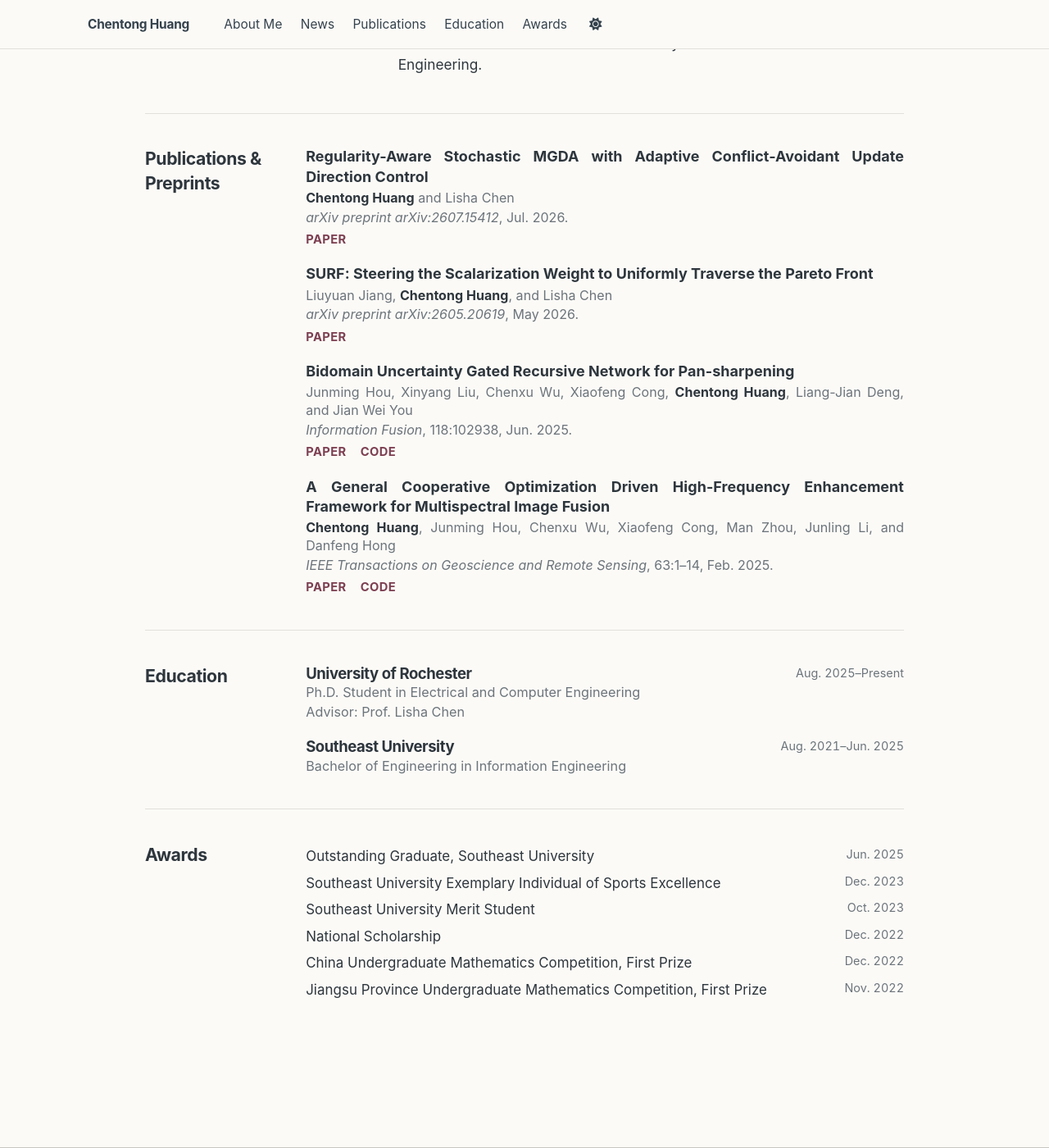
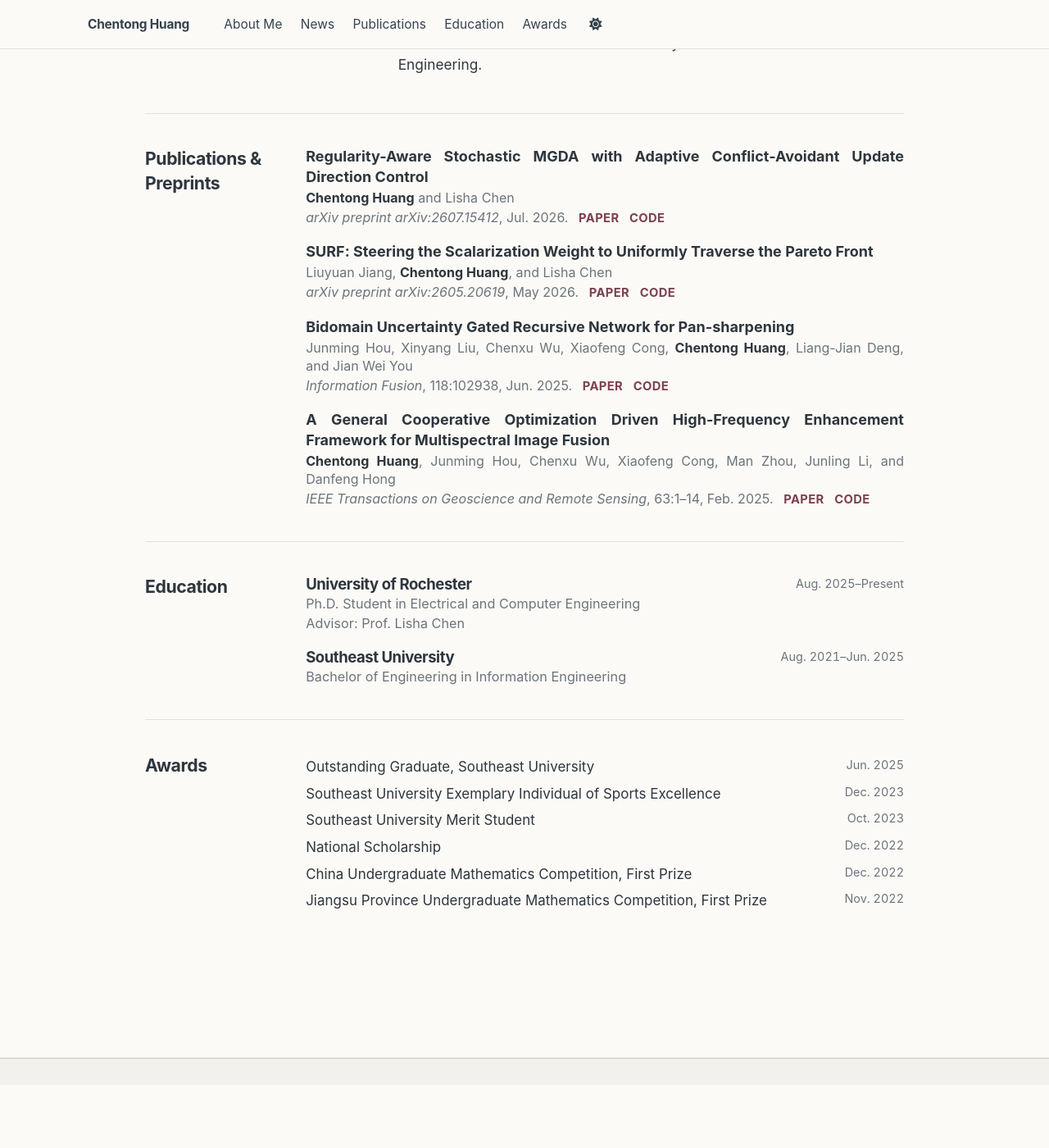
Before and after one commit to chentongh/chentongh.github.io, a Jekyll site: the page built from _pages/about.md, in a window 1280 px wide and 1400 px high, scrolled down 602 px. Shown: the whole window at 82% size. Built offline with Jekyll 4.4.1, drawn with Linux system fonts in a browser that asks for light colours; after the commit the page ends 1925 px from its top, so only the background shows below that.

Commit message:
Place publication links inline

```diff
--- a/_pages/about.md
+++ b/_pages/about.md
@@ -62,26 +62,22 @@ redirect_from:
         <li>
           <p class="publication-title">Regularity-Aware Stochastic MGDA with Adaptive Conflict-Avoidant Update Direction Control</p>
           <p class="publication-authors"><strong>Chentong Huang</strong> and Lisha Chen</p>
-          <p class="publication-venue"><em>arXiv preprint arXiv:2607.15412</em>, Jul. 2026.</p>
-          <p class="publication-links"><a href="https://arxiv.org/abs/2607.15412">Paper</a></p>
+          <p class="publication-venue"><em>arXiv preprint arXiv:2607.15412</em>, Jul. 2026.<span class="publication-links"><a href="https://arxiv.org/abs/2607.15412">Paper</a><a href="https://github.com/chentongh/MoRe_Moo">Code</a></span></p>
         </li>
         <li>
           <p class="publication-title">SURF: Steering the Scalarization Weight to Uniformly Traverse the Pareto Front</p>
           <p class="publication-authors">Liuyuan Jiang, <strong>Chentong Huang</strong>, and Lisha Chen</p>
-          <p class="publication-venue"><em>arXiv preprint arXiv:2605.20619</em>, May 2026.</p>
-          <p class="publication-links"><a href="https://arxiv.org/pdf/2605.20619">Paper</a></p>
+          <p class="publication-venue"><em>arXiv preprint arXiv:2605.20619</em>, May 2026.<span class="publication-links"><a href="https://arxiv.org/pdf/2605.20619">Paper</a><a href="https://github.com/Liuyuan999/MOO_Uniform_PF/tree/main">Code</a></span></p>
         </li>
         <li>
           <p class="publication-title">Bidomain Uncertainty Gated Recursive Network for Pan-sharpening</p>
           <p class="publication-authors">Junming Hou, Xinyang Liu, Chenxu Wu, Xiaofeng Cong, <strong>Chentong Huang</strong>, Liang-Jian Deng, and Jian Wei You</p>
-          <p class="publication-venue"><em>Information Fusion</em>, 118:102938, Jun. 2025.</p>
-          <p class="publication-links"><a href="https://www.sciencedirect.com/science/article/pii/S1566253525000119">Paper</a><a href="https://github.com/coder-JMHou/BUGPan">Code</a></p>
+          <p class="publication-venue"><em>Information Fusion</em>, 118:102938, Jun. 2025.<span class="publication-links"><a href="https://www.sciencedirect.com/science/article/pii/S1566253525000119">Paper</a><a href="https://github.com/coder-JMHou/BUGPan">Code</a></span></p>
         </li>
         <li>
           <p class="publication-title">A General Cooperative Optimization Driven High-Frequency Enhancement Framework for Multispectral Image Fusion</p>
           <p class="publication-authors"><strong>Chentong Huang</strong>, Junming Hou, Chenxu Wu, Xiaofeng Cong, Man Zhou, Junling Li, and Danfeng Hong</p>
-          <p class="publication-venue"><em>IEEE Transactions on Geoscience and Remote Sensing</em>, 63:1–14, Feb. 2025.</p>
-          <p class="publication-links"><a href="https://ieeexplore.ieee.org/document/10897307/">Paper</a><a href="https://github.com/Vcocoi/CONet">Code</a></p>
+          <p class="publication-venue"><em>IEEE Transactions on Geoscience and Remote Sensing</em>, 63:1–14, Feb. 2025.<span class="publication-links"><a href="https://ieeexplore.ieee.org/document/10897307/">Paper</a><a href="https://github.com/Vcocoi/CONet">Code</a></span></p>
         </li>
       </ul>
     </div>
--- a/_sass/layout/_custom.scss
+++ b/_sass/layout/_custom.scss
@@ -515,9 +515,11 @@ html[data-theme="dark"] .profile-portrait {
 }
 
 .publication-links {
-  display: flex;
-  gap: 0.95rem;
-  margin-top: 0.28rem !important;
+  display: inline-flex;
+  gap: 0.7rem;
+  align-items: baseline;
+  margin: 0 0 0 0.7rem !important;
+  white-space: nowrap;
 }
 
 .publication-links a {
```
